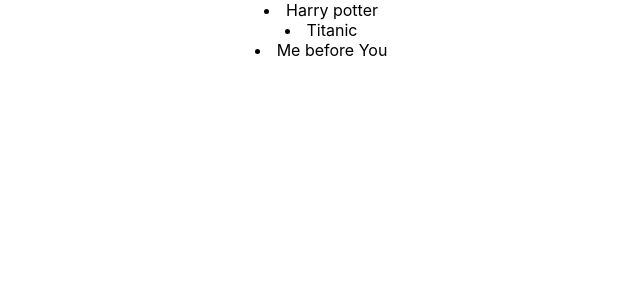
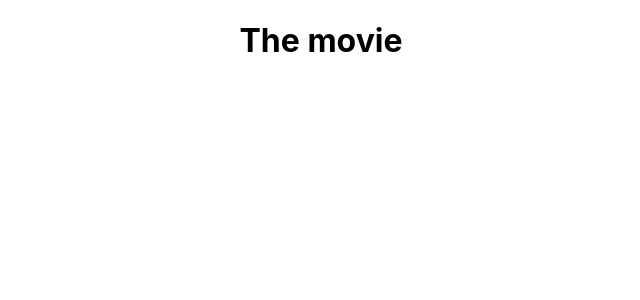
Before and after one commit to Gathoni-Wanjira/movie-app, a React (Create React App) app: page / in a window 1280 px wide. Shown: the top 300 px of the page, without its empty margins (319-959 px from the left). Built offline with nearby package versions, Linux system fonts and the light colour scheme.

Commit message:
Movie Component

```diff
--- /dev/null
+++ b/src/Movie.js
@@ -0,0 +1,16 @@
+import React from "react";
+
+const Movie = () => {
+    return (
+        <div>
+            <h1> The movie</h1>
+
+        </div>
+    )
+}
+
+
+
+
+
+export default Movie;
--- a/src/MovieList.js
+++ b/src/MovieList.js
@@ -1,5 +1,6 @@
 import React from "react";
 import { useState } from "react";
+import Movie from './Movie';
 
 // Creating a movie list
 // Movies  is a variable with the movies data either from an array or from a fetched API.
@@ -23,10 +24,7 @@
     ])
     return(
         <div>
-        {movies.map((movie) => (
-            <li>{movie.name}</li>
-
-        ) )}
+      <Movie />
         </div>
 
     );
```
